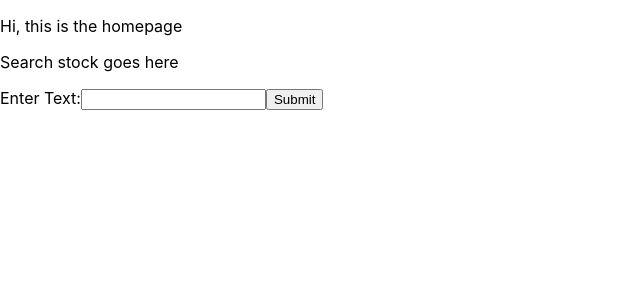
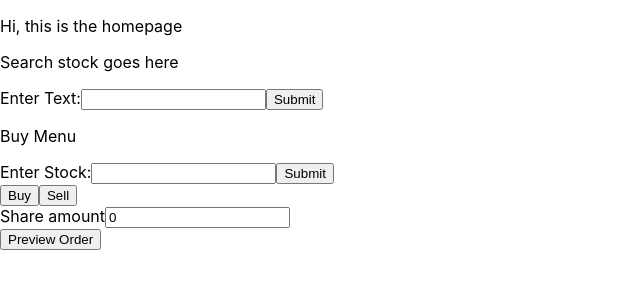
Before and after one commit to dorothyle/SellScaleHood, a React (Create React App) app in the folder sellscalehood-frontend/: page / in a window 1280 px wide. Shown: the top 300 px of the page, without its empty margins (0-640 px from the left). Built offline with nearby package versions, Linux system fonts and the light colour scheme.

Commit message:
create menu to start stock trading order

```diff
--- a/sellscalehood-frontend/src/Homepage.tsx
+++ b/sellscalehood-frontend/src/Homepage.tsx
@@ -1,11 +1,13 @@
 import React from 'react';
 import SearchStock from './SearchStock.tsx';
+import TradeMenu from './TradeMenu.tsx';
 
 const Homepage = () => {
   return (
     <div>
       <p>Hi, this is the homepage</p>
       <SearchStock />
+      <TradeMenu />
     </div>
   );
 }
--- /dev/null
+++ b/sellscalehood-frontend/src/TradeMenu.tsx
@@ -0,0 +1,99 @@
+import React, { FC, useState, FormEvent } from "react";
+
+interface TradeMenuProps {
+    stock_symbol: string;
+    price: number;
+    user_id: string;
+}
+
+const TradeMenu: FC<TradeMenuProps> = ({ stock_symbol, price, user_id }) => {
+  const [searchInput, setSearchInput] = useState<string>("");
+  const [searchResult, setSearchResult] = useState<any | null>(null);
+  const [shareCount, setShareCount] = useState<number>(0);
+  const [purchaseType, setPurchaseType] = useState<string>("");
+
+  console.log(purchaseType);
+
+  const handleSubmit = async (event: FormEvent) => {
+    event.preventDefault();
+    console.log(searchInput);
+
+    try {
+      const url = "http://127.0.0.1:5000/search_stock?symbol=" + searchInput;
+      const response = await fetch(url, {
+        method: "GET",
+        headers: {
+          "Content-Type": "application/json",
+        },
+      });
+
+      if (response.ok) {
+        const data = await response.json();
+        setSearchResult(data);
+        console.log("API response:", data);
+      } else {
+        console.error("API ERROR:", response.statusText);
+      }
+    } catch (error) {
+      console.error("Request failed:", error);
+    }
+  };
+
+  return (
+    <div>
+      <p>Buy Menu</p>
+      {/* Look up stock to trade */}
+      <form onSubmit={handleSubmit}>
+        <label>
+          Enter Stock:
+          <input
+            type="text"
+            value={searchInput}
+            onChange={(e) => setSearchInput(e.target.value)}
+          />
+        </label>
+        <button type="submit">Submit</button>
+      </form>
+
+      {/* Render search results */}
+      {searchResult && !searchResult.error && (
+        <div className="stockInfo">
+          <p>RESPONSE</p>
+          <p>Company name: {searchResult.company_name}</p>
+          <p>Current price: {searchResult.current_price}</p>
+          <p>Percentage change: {searchResult.daily_percentage_change}</p>
+
+          <button>Buy</button>
+        </div>
+      )}
+
+      {searchResult && searchResult.error && (
+        <div>
+            <p>ERROR!</p>
+        </div>
+      )}
+
+      {/* Buy or sell buttons */}
+      <div>
+        <button onClick={() => setPurchaseType("buy")}>Buy</button>
+        <button onClick={() => setPurchaseType("sell")}>Sell</button>
+      </div>
+      {/* Share amount */}
+      <form>
+        <label>
+          Share amount
+          <input
+            type="number"
+            value={shareCount}
+            onChange={(e) => setShareCount(e.target.value)}
+          />
+        </label>
+      </form>
+
+      {/* Preview order button */}
+      <button>Preview Order</button>
+    </div>
+  );
+};
+
+export default TradeMenu;
```
